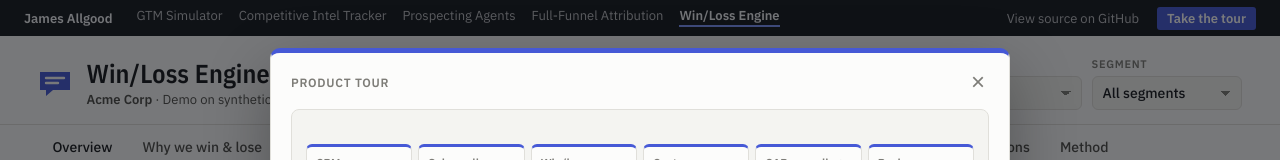
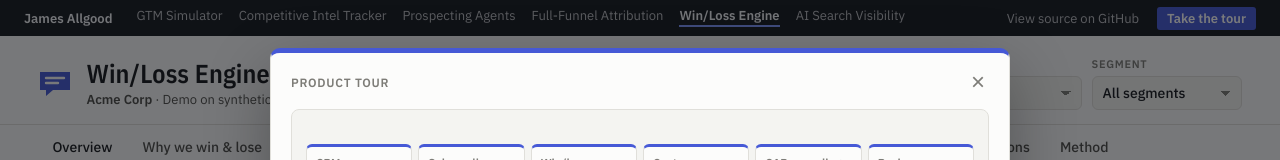
Before and after one commit to jamesallgood99/win-loss-engine, a website with bundled scripts: page docs/index.html in a window 1280 px wide. Shown: the top 160 px of the page. Built offline with nearby package versions, Linux system fonts and the light colour scheme.

Commit message:
Add AI Search Visibility to the project ribbon
Co-Authored-By: Claude Opus 5.5 <noreply@anthropic.com>
Claude-Session: https://claude.ai/code/session_01EqEWXZ1Vk2QKwfMfTta3PS

```diff
--- a/docs/index.html
+++ b/docs/index.html
@@ -33,6 +33,7 @@
     <a href="https://jamesallgood99.github.io/acme-prospecting-agents/">Prospecting Agents</a>
     <a href="https://jamesallgood99.github.io/full-funnel-attribution/">Full-Funnel Attribution</a>
     <a href="https://jamesallgood99.github.io/win-loss-engine/" aria-current="page">Win/Loss Engine</a>
+    <a href="https://jamesallgood99.github.io/ai-search-visibility/">AI Search Visibility</a>
   </nav>
   <a class="ja-gh" href="https://github.com/jamesallgood99/win-loss-engine">View source on GitHub</a>
   <button class="ja-tour" type="button" data-tour-open>Take the tour</button>
```
